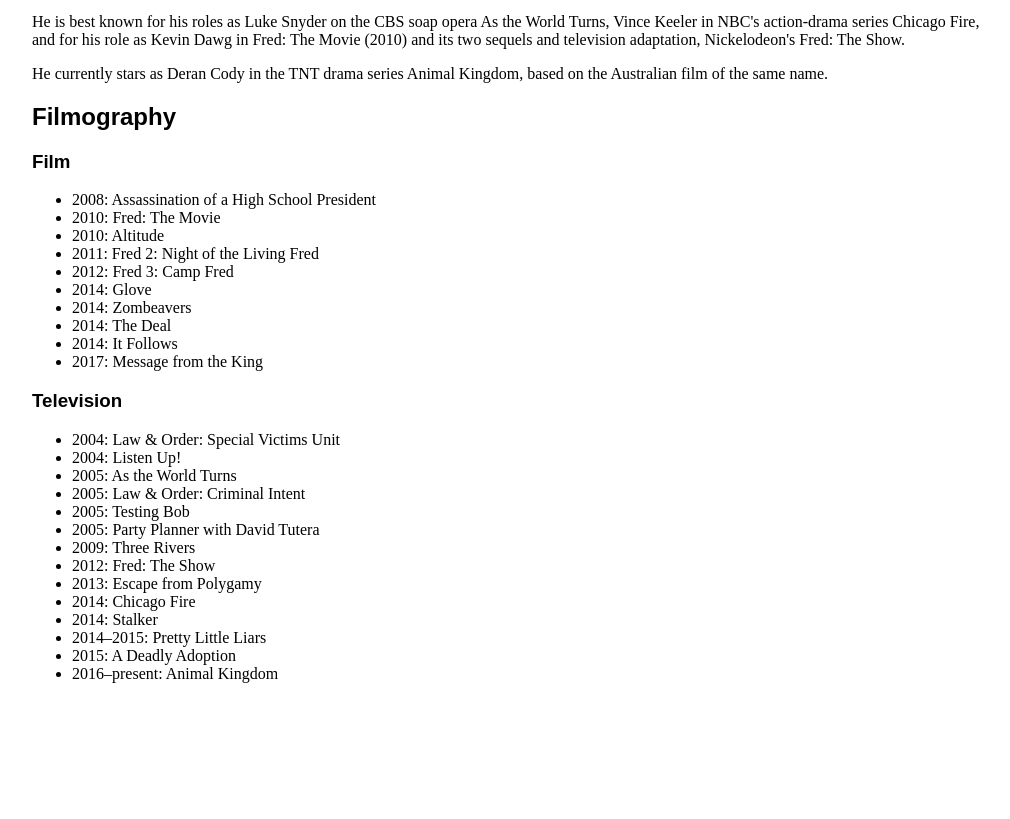
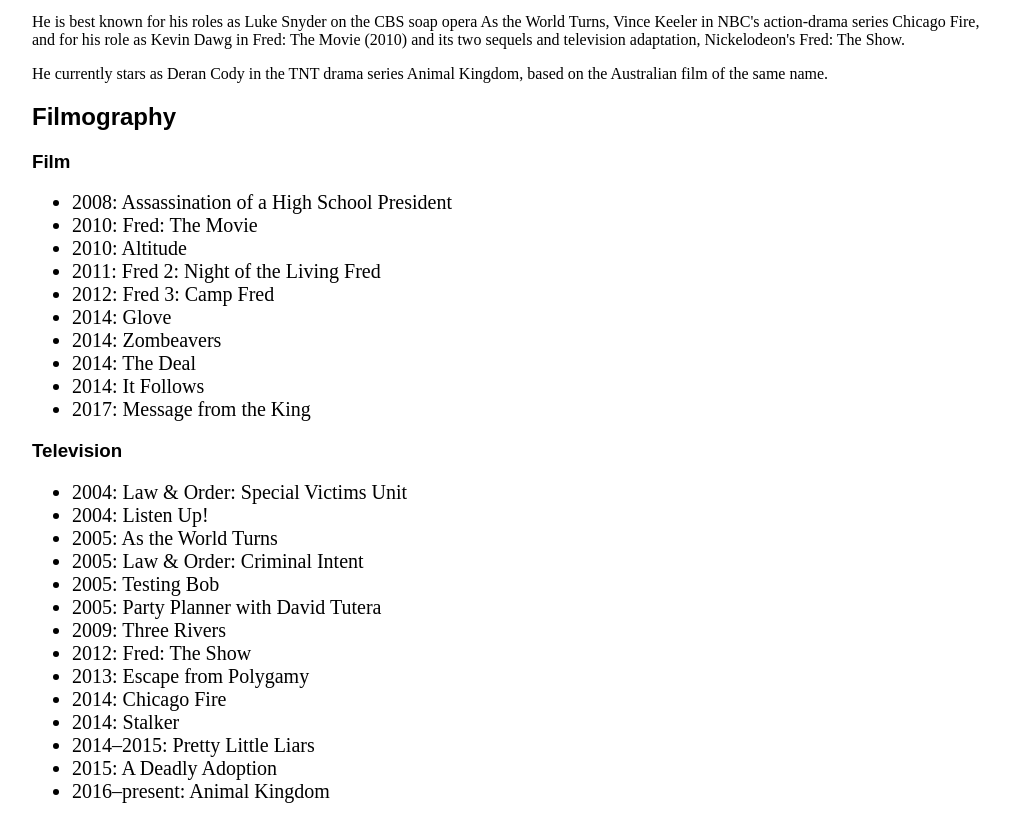
Before and after one commit to CodeupClassroom/sequoia_web_exercises, a plain HTML site: page jquery_exercises.html in a window 1280 px wide. Shown: the part 101-920 px from the top of the page, without its empty margins (128-1138 px from the left). Before the commit the page ends 800 px from the top, so only its background shows below. Drawn offline with Linux system fonts and the light colour scheme.

Commit message:
Finish selectors exercise

```diff
--- a/jquery_exercises.html
+++ b/jquery_exercises.html
@@ -20,34 +20,34 @@
 
     <h1>Jake Weary</h1>
 
-    <p>
+    <p class="codeup" id="paragraph">
         Jacob "Jake" Weary (born February 14, 1990) is an American actor, musician, singer-songwriter and music producer.
     </p>
-    <p>
+    <p id="codeup">
         He is best known for his roles as Luke Snyder on the CBS soap opera As the World Turns, Vince Keeler in NBC's action-drama series Chicago Fire, and for his role as Kevin Dawg in Fred: The Movie (2010) and its two sequels and television adaptation, Nickelodeon's Fred: The Show.
     </p>
-    <p>
+    <p class="codeup">
         He currently stars as Deran Cody in the TNT drama series Animal Kingdom, based on the Australian film of the same name.
     </p>
 
     <h2>Filmography</h2>
 
-    <h3>Film</h3>
+    <h3 class="sub-heading">Film</h3>
 
     <ul>
-        <li>2008: Assassination of a High School President</li>
-        <li>2010: Fred: The Movie</li>
-        <li>2010: Altitude</li>
-        <li>2011: Fred 2: Night of the Living Fred</li>
-        <li>2012: Fred 3: Camp Fred</li>
-        <li>2014: Glove</li>
-        <li>2014: Zombeavers</li>
-        <li>2014: The Deal</li>
-        <li>2014: It Follows</li>
-        <li>2017: Message from the King</li>
+        <li class="list-item">2008: Assassination of a High School President</li>
+        <li class="list-item">2010: Fred: The Movie</li>
+        <li class="list-item">2010: Altitude</li>
+        <li class="list-item">2011: Fred 2: Night of the Living Fred</li>
+        <li class="list-item">2012: Fred 3: Camp Fred</li>
+        <li class="list-item">2014: Glove</li>
+        <li class="list-item">2014: Zombeavers</li>
+        <li class="list-item">2014: The Deal</li>
+        <li class="list-item">2014: It Follows</li>
+        <li class="list-item">2017: Message from the King</li>
     </ul>
 
-    <h3>Television</h3>
+    <h3 class="sub-heading">Television</h3>
 
     <ul>
         <li>2004: Law & Order: Special Victims Unit</li>
@@ -69,9 +69,7 @@
 </div> <!-- / .container -->
 
 <script src="./js/jquery-2.2.4.js"></script>
-
 <script src="js/jquery-selectors.js"></script>
-
 
 </body>
 </html>
--- a/js/jquery-selectors.js
+++ b/js/jquery-selectors.js
@@ -1,5 +1,27 @@
 'use strict';
 
 $(document).ready(function() {
-  alert('DOM loaded!');
+    // var contents = $('#paragraph').html();
+    // alert(contents);
+
+    // $('#paragraph').css('color', 'pink');
+
+    // $('p').css('color', 'pink');
+
+    // $('.codeup').css('border', '1px solid red');
+
+    $('li').css('font-size', '20px');
+
+    // $('h1').css('background', 'salmon');
+    // $('li').css('background', 'salmon');
+    // $('p').css('background', 'salmon');
+
+    // $('h1, li, p').css({
+    //     'background': 'lightskyblue',
+    //     'color': 'firebrick',
+    //     'border': '20px dotted salmon'
+    // });
+
+    // $('h1, li, p').css('background', 'lightskyblue');
+
 });
```
